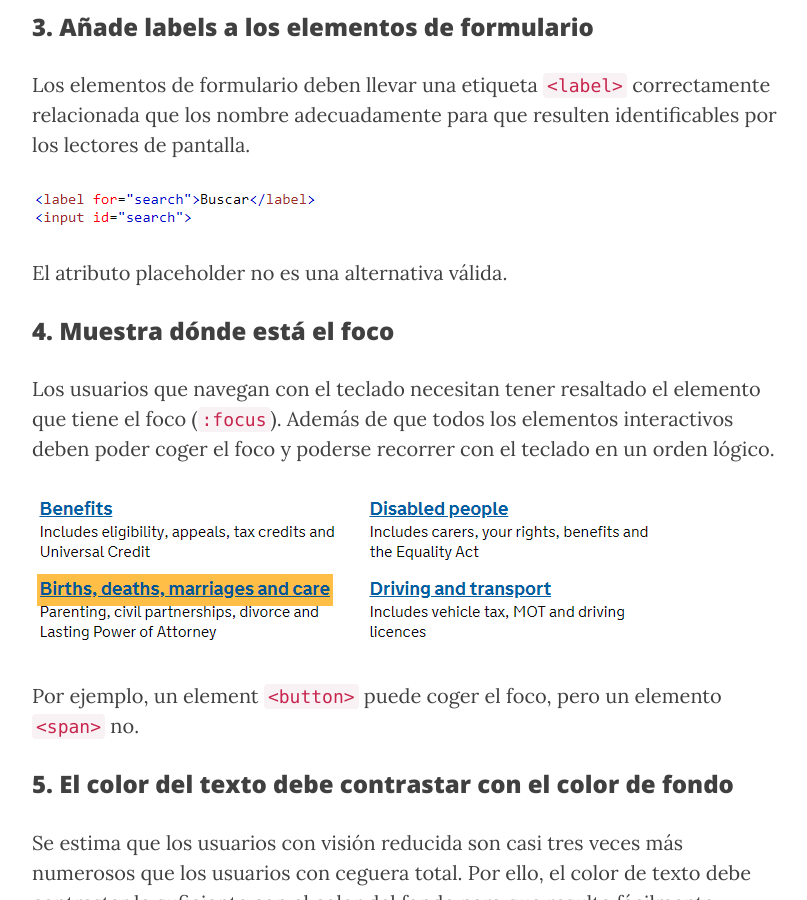
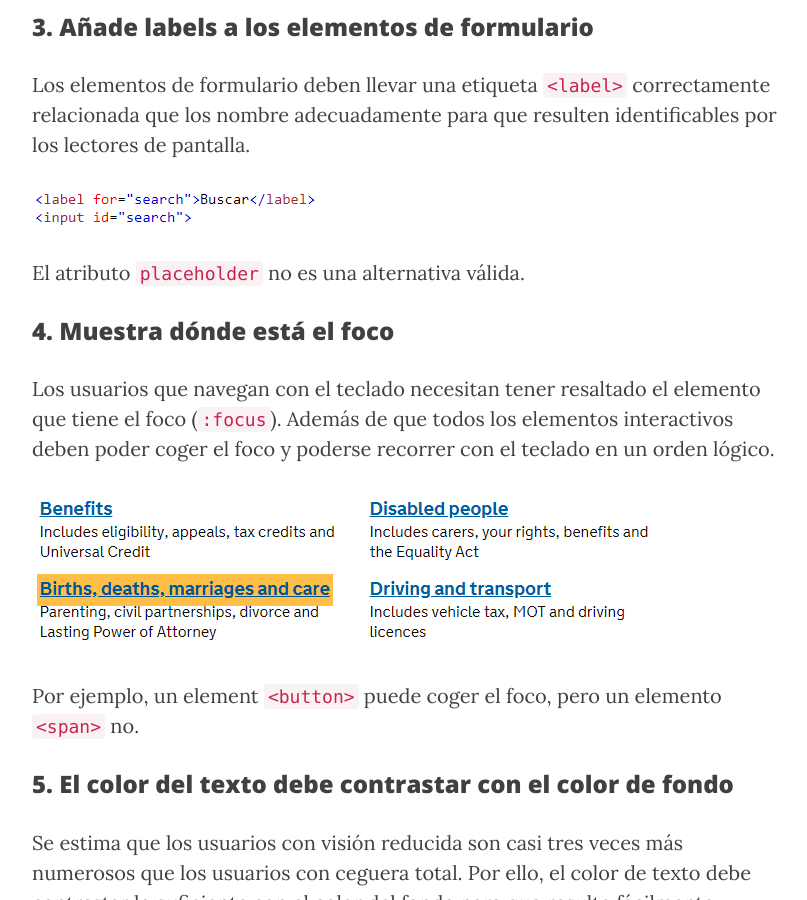
Before and after one commit to aunitz/beta, a Jekyll site: the page built from _posts/2019-02-22-accesibilidad-web-al-alcance-de-todos.markdown, in a window 1280 px wide and 900 px high, scrolled down 3946 px. Shown: the whole window, without its empty margins (233-1040 px from the left). Built offline with Jekyll 4.4.1, drawn with Linux system fonts in a browser that asks for light colours; nearby versions of some CDN libraries; some of the changed text lies outside the part shown.

Commit message:
Corrección de erratas.

```diff
--- a/_posts/2019-02-22-accesibilidad-web-al-alcance-de-todos.markdown
+++ b/_posts/2019-02-22-accesibilidad-web-al-alcance-de-todos.markdown
@@ -66,7 +66,7 @@
 <h3>3. Añade labels a los elementos de formulario</h3>
 <p>Los elementos de formulario deben llevar una etiqueta <code>&lt;label&gt;</code> correctamente relacionada que los nombre adecuadamente para que resulten identificables por los lectores de pantalla.</p>
 <p><img src="{{ site.baseurl }}/img/accesibilidad-web-al-alcance-de-todos-05.gif" alt=""></p>
-<p>El atributo placeholder no es una alternativa válida.</p>
+<p>El atributo <code>placeholder</code> no es una alternativa válida.</p>
 
 <h3>4. Muestra dónde está el foco</h3>
 <p>Los usuarios que navegan con el teclado necesitan tener resaltado el elemento que tiene el foco (<code>:focus</code>). Además de que todos los elementos interactivos deben poder coger el foco y poderse recorrer con el teclado en un orden lógico.</p>
@@ -93,9 +93,9 @@
 <p><img src="{{ site.baseurl }}/img/accesibilidad-web-al-alcance-de-todos-11.png" alt=""></p>
 
 <h3>9. No se debe desactivar la posibilidad de hacer zoom</h3>
-<p>La página no debe incluir el parámetro <code>user-scalable=no</code> en la etiqueta <code>&lt;meta name=”viewport”&gt;</code>, ya que desactiva la posibilidad de que el usuario pueda hacer zoom. Una funcionalidad esencial para los usuarios con visión reducida.</p>
+<p>La página no debe incluir el parámetro <code>user-scalable=no</code> en la etiqueta <code>&lt;meta name="viewport"&gt;</code>, ya que desactiva la posibilidad de que el usuario pueda hacer zoom. Una funcionalidad esencial para los usuarios con visión reducida.</p>
 <p><img src="{{ site.baseurl }}/img/accesibilidad-web-al-alcance-de-todos-12.jpg" alt=""></p>
-<p>Además, esta misma etiqueta <code>&lt;meta name=”viewport”&gt;</code>, no debe incluir el parámetro <code>maximum-scale</code>. El cual limita la escala máxima del nivel de zoom. En caso de que se incluya el parámetro, no debería estar establecido a un valor inferior a 5.</p>
+<p>Además, esta misma etiqueta <code>&lt;meta name="viewport"&gt;</code>, no debe incluir el parámetro <code>maximum-scale</code>. El cual limita la escala máxima del nivel de zoom. En caso de que se incluya el parámetro, no debería estar establecido a un valor inferior a 5.</p>
 
 <h2>Reglas no tan básicas de accesibilidad</h2>
 
```
